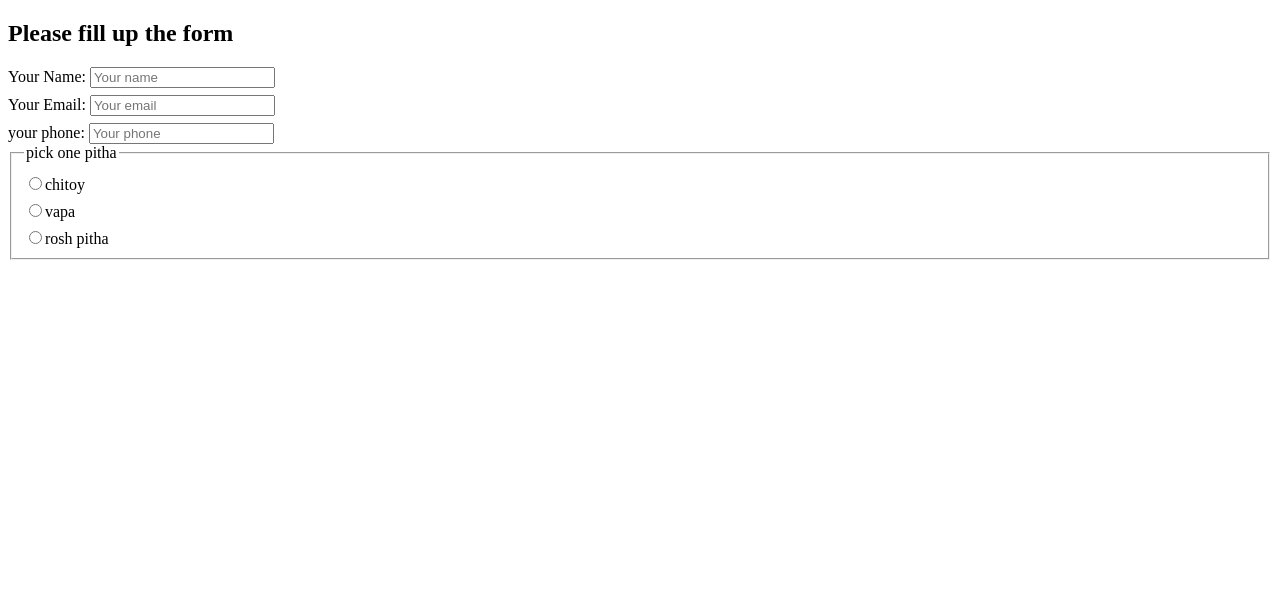
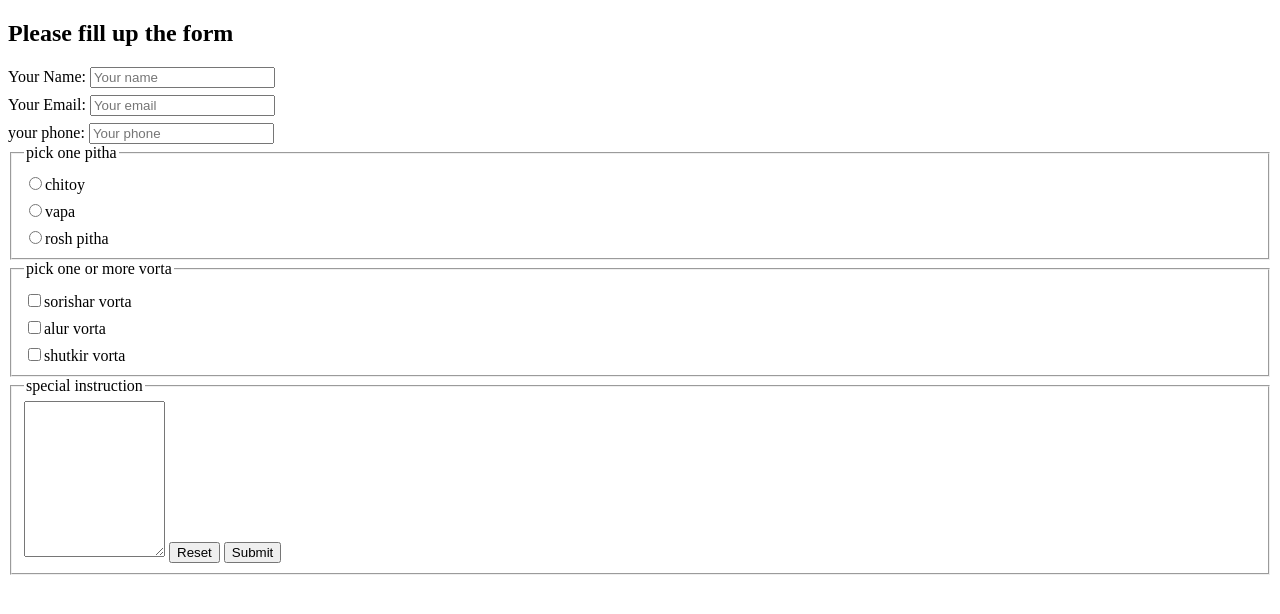
Before and after one commit to SymoonSIAM08/html5-intro, a plain HTML site: page form.html in a window 1280 px wide. Drawn offline with Linux system fonts and the light colour scheme.

Commit message:
form fill up page

```diff
--- a/form.html
+++ b/form.html
@@ -36,16 +36,36 @@
          <fieldset>
             <legend>pick one pitha</legend>
             <label for="chitoy">
-                <input type="radio" name="bapparaz" id="chitoy">chitoy
+                <input type="radio" name="amenar ma" id="chitoy">chitoy
 
 
             </label>
             <label for="vapa">
-                <input type="radio" name="bapparaz" id="vapa">vapa
+                <input type="radio" name="amenar ma" id="vapa">vapa
             </label>
             <label for="rosh pitha">
-                <input type="radio" name="bapparaz" id="rosh pitha">rosh pitha
+                <input type="radio" name="amenar ma" id="rosh pitha">rosh pitha
             </label>
+         </fieldset>
+         <fieldset>
+            <legend>pick one or more vorta</legend>
+            <label for="sorisha">
+                <input type="checkbox" name="bapparaz" id="sorisha">sorishar vorta
+            </label>
+            <label for="alur vorta">
+                <input type="checkbox" name="bapparaz" id="alur vorta">alur vorta
+            </label>
+            <label for="shutkir vorta">
+                <input type="checkbox" name="bapparaz" id="shutkir vorta">shutkir vorta
+            </label>
+         </fieldset>
+         <fieldset>
+            <legend>special instruction</legend>
+            <textarea name="" id="" cols="15" rows="10">
+
+            </textarea>
+            <input type="reset" value="Reset">
+            <input type="submit" value="Submit">
          </fieldset>
 
         </form>
```
